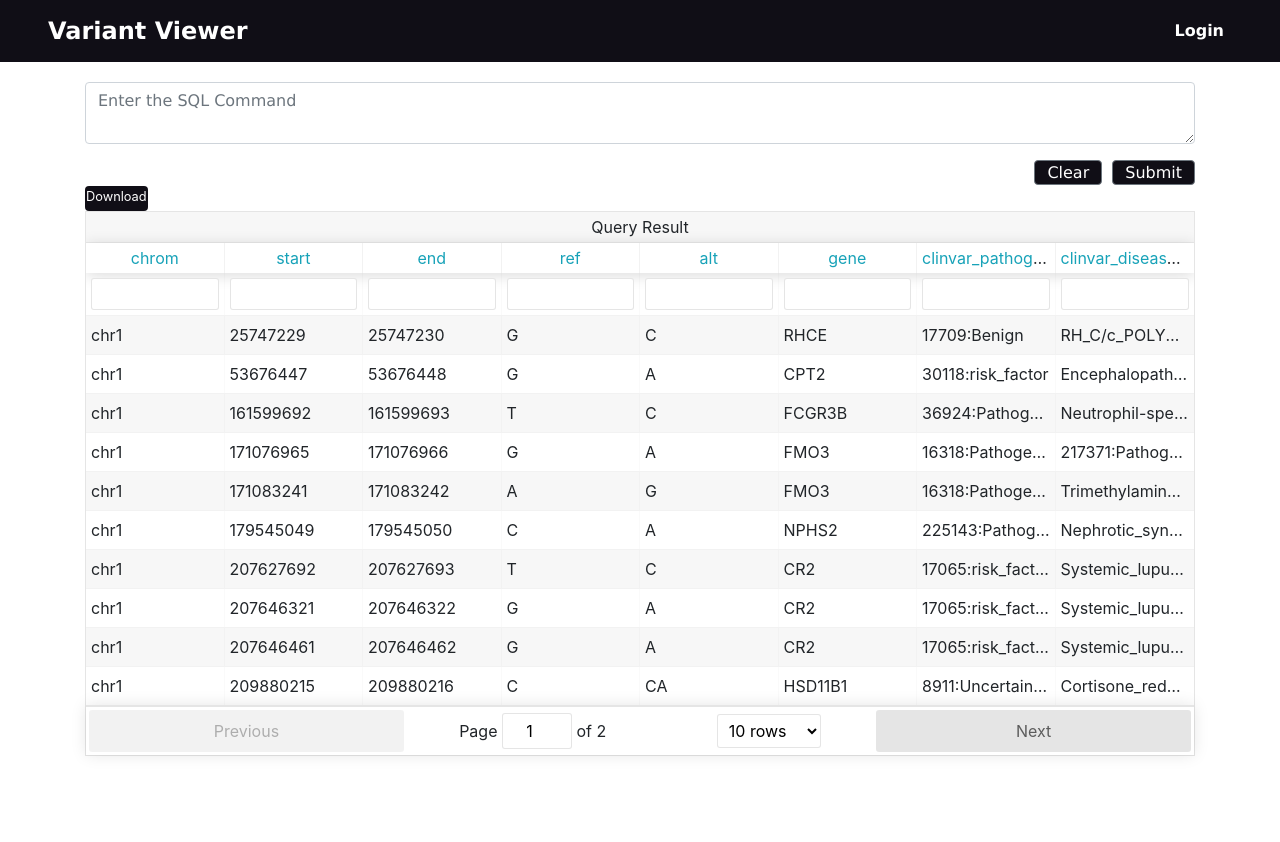
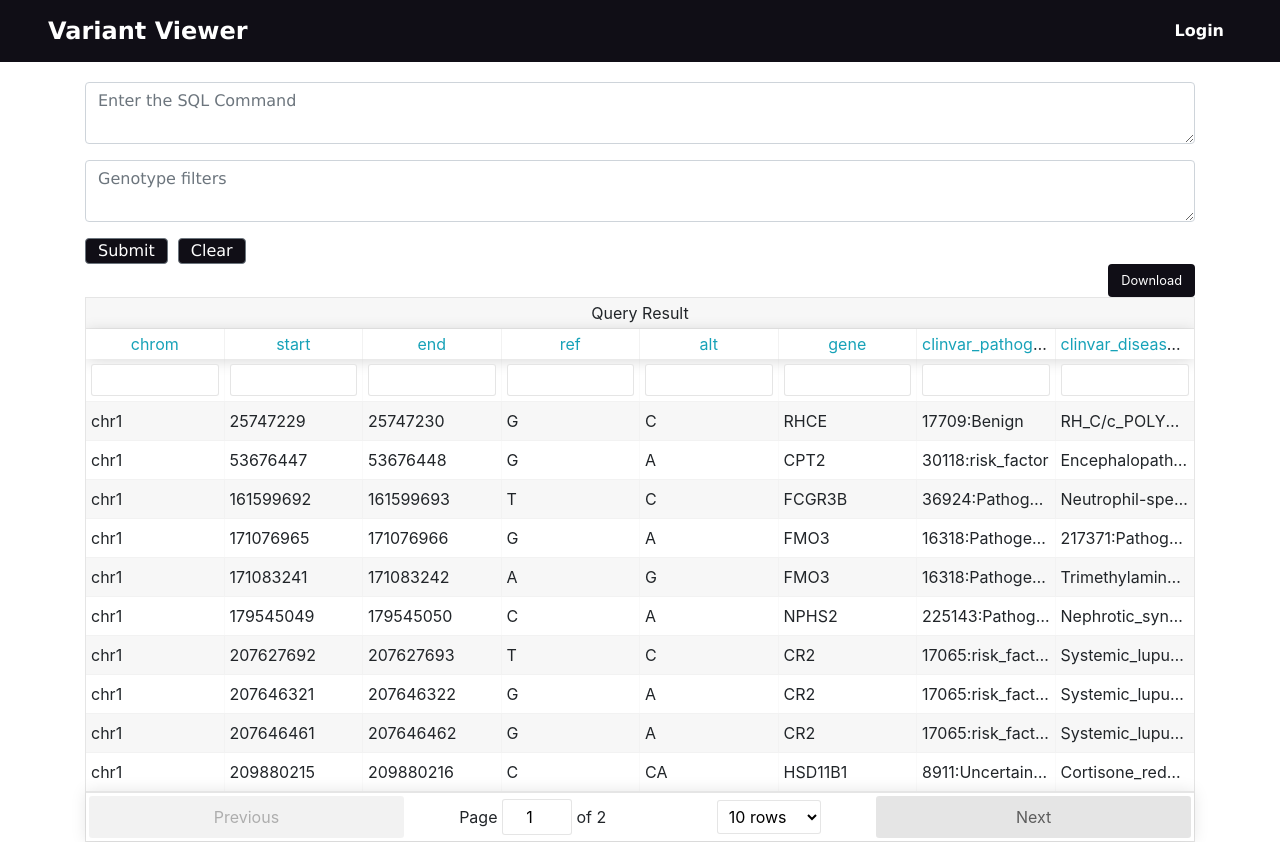
Before and after one commit to SuryaKrishnaMoorthy/variant-viewer, a React (Create React App) app: page / in a window 1280 px wide. Before the commit the page ends 800 px from the top, so only its background shows below. Built offline with nearby package versions, Linux system fonts and the light colour scheme.

Commit message:
add genotype filter textbox

```diff
--- a/src/containers/Search/Search.css
+++ b/src/containers/Search/Search.css
@@ -6,12 +6,12 @@
 
 .ButtonDiv {
   display: flex;
-  float: right;
+  float: left;
 }
 .Button {
-  margin-left: 10px;
+  margin-right: 10px;
   background: rgb(16, 14, 22);
-  height: 25px;
+  /* height: 25px; */
   font-family: "Lucida Sans Unicode", "Lucida Grande", "Lucida Sans", Arial,
     sans-serif;
   font-size: 1rem;
--- a/src/containers/Search/Search.js
+++ b/src/containers/Search/Search.js
@@ -4,23 +4,25 @@ import { Form, FormGroup, Input, Button } from "reactstrap";
 import "./Search.css";
 class Search extends Component {
   state = {
-    query: ""
+    query: "",
+    genoType: ""
   };
 
   onChange = e => {
     this.setState({
-      query: e.target.value
+      [e.target.name]: e.target.value
     });
   };
 
   onSubmit = e => {
     e.preventDefault();
-    console.log(this.state.query);
+    console.log(this.state);
   };
 
   clearText = () => {
     this.setState({
-      query: ""
+      query: "",
+      genoType: ""
     });
   };
 
@@ -32,17 +34,27 @@ class Search extends Component {
             <Input
               placeholder="Enter the SQL Command"
               type="textarea"
-              name="queryText"
-              id="queryText"
+              name="query"
+              id="query"
               value={this.state.query}
               onChange={this.onChange}
             />
           </FormGroup>
+          <FormGroup>
+            <Input
+              placeholder="Genotype filters"
+              type="textarea"
+              name="genoType"
+              id="genoType"
+              value={this.state.genoType}
+              onChange={this.onChange}
+            />
+          </FormGroup>
           <div className="ButtonDiv">
+            <Button className="Button">Submit</Button>
             <Button className="Button" onClick={this.clearText}>
               Clear
             </Button>
-            <Button className="Button">Submit</Button>
           </div>
         </Form>
       </div>
--- a/src/containers/VariantTable/VariantTable.css
+++ b/src/containers/VariantTable/VariantTable.css
@@ -1,11 +1,11 @@
 .DownloadButton {
   background-color: rgb(16, 14, 22);
   color: rgb(255, 255, 255);
-  height: 25px;
-  /* padding-top: 0; */
-  padding: 0;
+  /* height: 25px; */
+  /* padding: 0; */
   font-size: 0.8rem;
   font-weight: 2rem;
+  float: right;
 }
 
 .DownloadButton:hover {
@@ -19,3 +19,7 @@
   color: rgb(255, 255, 255);
   font-weight: bold;
 }
+
+.Table {
+  clear: both;
+}
--- a/src/containers/VariantTable/VariantTable.js
+++ b/src/containers/VariantTable/VariantTable.js
@@ -58,7 +58,7 @@ class VariantTable extends Component {
             }
           ]}
           defaultPageSize={10}
-          className="-striped -highlight"
+          className="-striped -highlight Table"
         />
       </div>
     );
```
